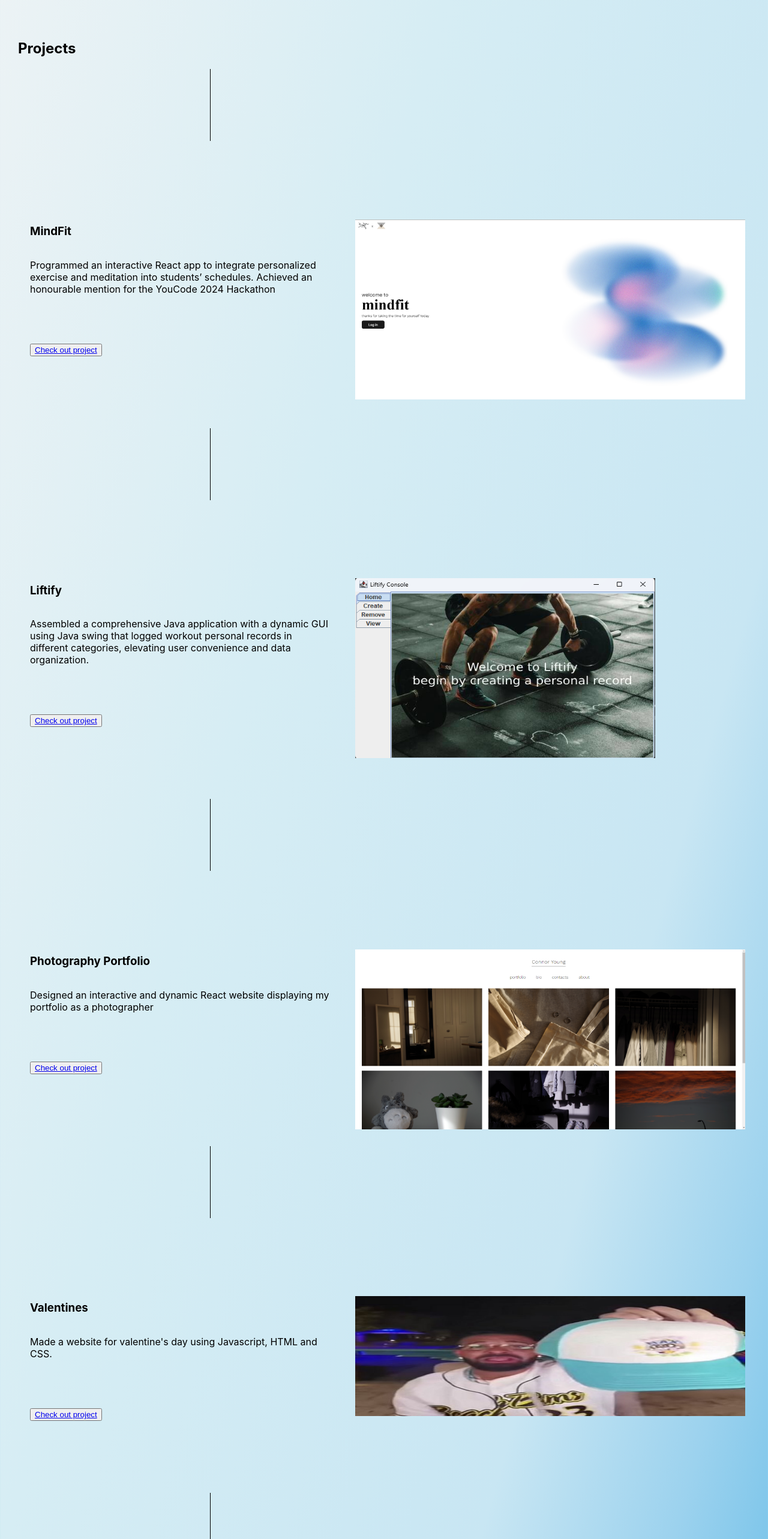
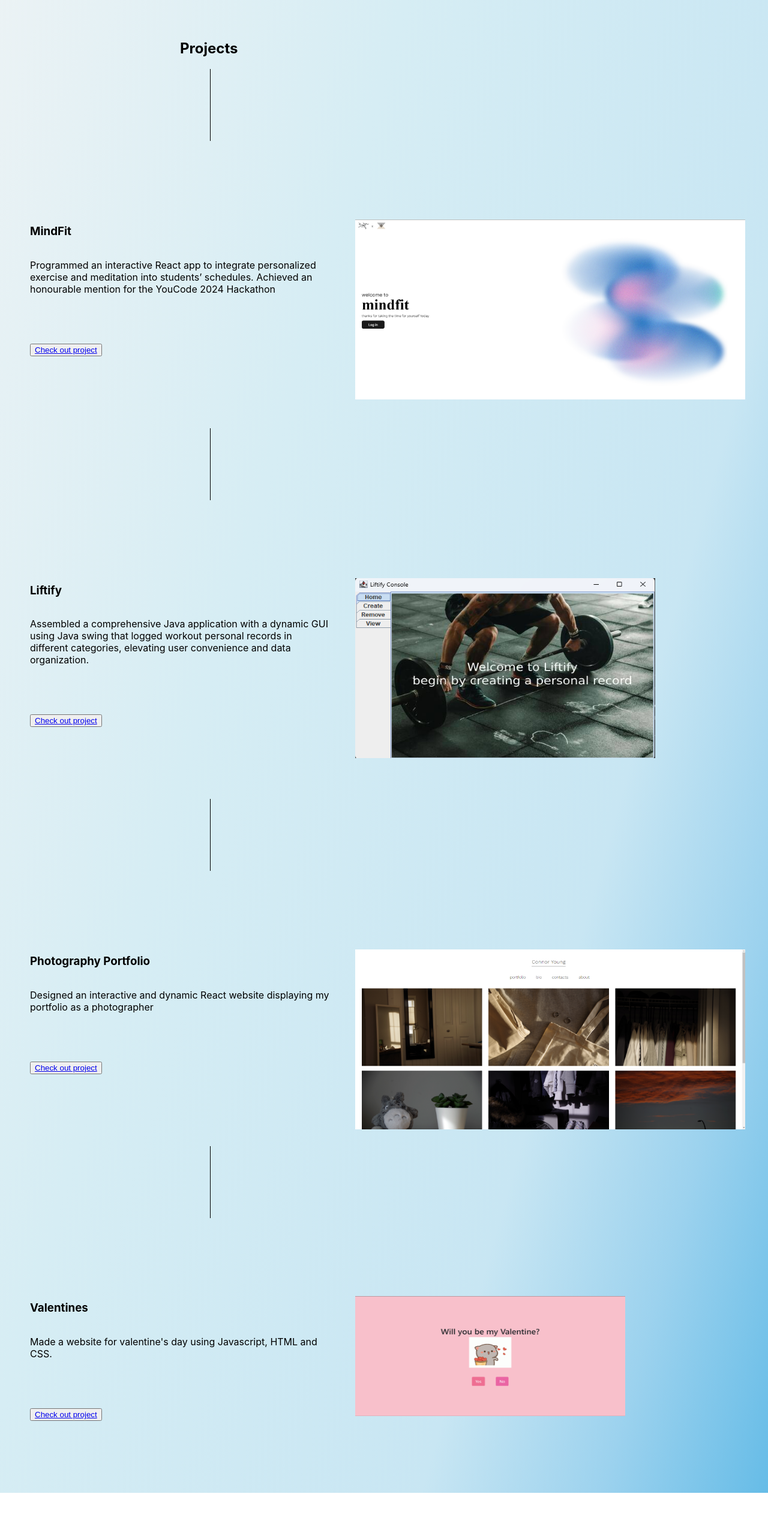
Before and after one commit to youngconnorr/PortfolioWebsite, a React (Vite) app: page / in a window 1280 px wide. Shown: the part 1116-3682 px from the top of the page at 60% size. After the commit the page ends 3605 px from the top, so only its background shows below. Built offline with nearby package versions, Linux system fonts and the light colour scheme.

Commit message:
fixed formatting

```diff
--- a/src/App.css
+++ b/src/App.css
@@ -141,6 +141,10 @@ h1 {
   margin-bottom: 80px;
 }
 
+.project-title {
+  margin-left: 270px;
+}
+
 .hidden {
   opacity: 0;
   filter: blur(5px);
--- a/src/App.tsx
+++ b/src/App.tsx
@@ -73,7 +73,7 @@ function App() {
       </section>
       <div></div>
       <section style={{ marginLeft: "30px" }}>
-        <h2 className="hidden">Projects</h2>
+        <h2 className="project-title hidden">Projects</h2>
         <div></div>
         <div className="map-projects">
           <div>
@@ -117,25 +117,6 @@ function App() {
               </div>
             ))}
           </div>
-          {/* <section>
-            {projects.map((project) => (
-              <div>
-                <div
-                  style={{
-                    display: "flex",
-                    justifyContent: "space-between",
-                  }}
-                >
-                  <img
-                    id="project-picture"
-                    src={project.img}
-                    alt=""
-                    className="school-img hidden"
-                  />
-                </div>
-              </div>
-            ))}
-          </section> */}
         </div>
       </section>
     </>
--- a/src/tools/Projects.tsx
+++ b/src/tools/Projects.tsx
@@ -2,6 +2,7 @@ import Picture from "./drake.jpg";
 import mindfit from "./mindfit.png";
 import liftify from "./liftify.png";
 import photoWebsite from "./photoWebsite.png";
+import valentineDays from "./valentinesDay.png";
 
 interface Project {
   id: number;
@@ -49,18 +50,9 @@ export const projects: Project[] = [
     name: "Valentines",
     description:
       "Made a website for valentine's day using Javascript, HTML and CSS.",
-    img: Picture,
-    imgWidth: "650px",
+    img: valentineDays,
+    imgWidth: "450px",
     imgHeight: "200px",
     link: "https://youngconnorr.github.io/Valentines-day/",
   },
-  {
-    id: 5,
-    name: "Hack The North 2024",
-    description: "Coming soon",
-    img: Picture,
-    imgWidth: "50vw",
-    imgHeight: "48vh",
-    link: "https://hackthenorth.com/",
-  },
 ];
```
Also changed, not shown: src/tools/valentinesDay.png (added).
